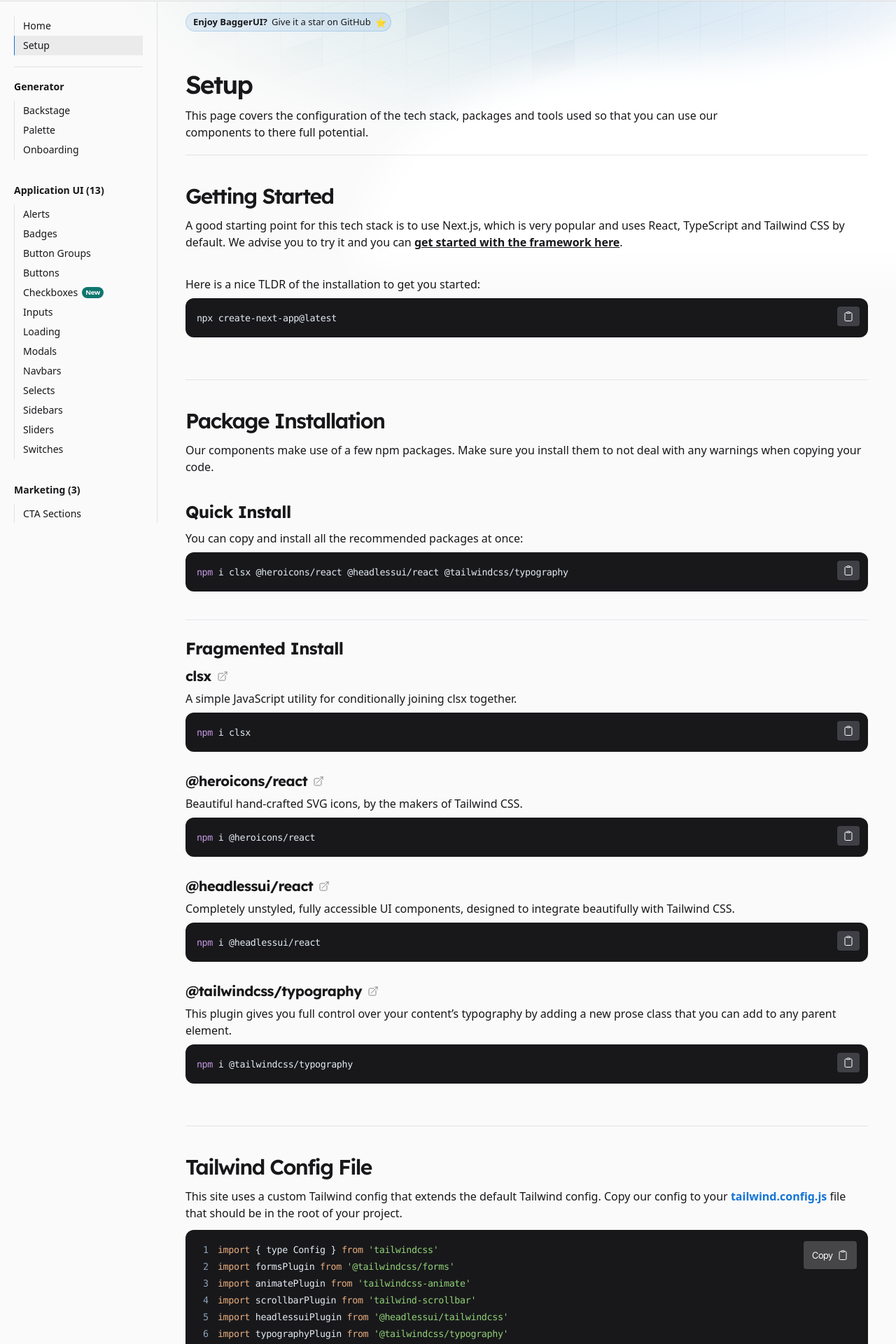
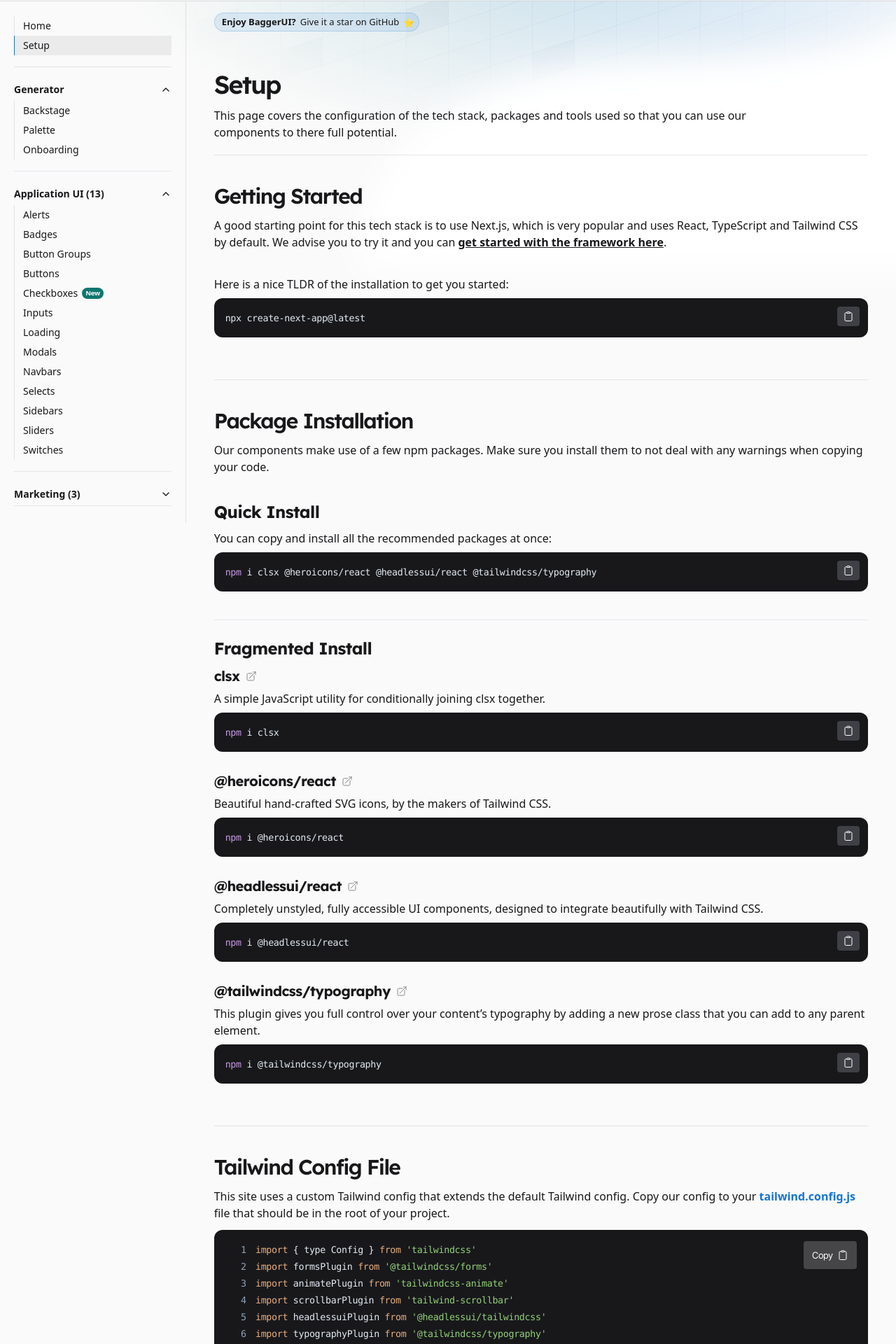
Before and after one commit to kiko-g/bagger-ui, a Next.js app: page /setup in a window 1280 px wide. Shown: the part 53-1973 px from the top of the page at 70% size. Built offline with nearby package versions, Linux system fonts and the light colour scheme.

Commit message:
add sidebar accordions

```diff
--- a/package.json
+++ b/package.json
@@ -13,6 +13,7 @@
     "@headlessui/react": "^2.1.2",
     "@headlessui/tailwindcss": "^0.2.1",
     "@heroicons/react": "^2.1.5",
+    "@radix-ui/react-accordion": "^1.2.1",
     "@radix-ui/react-popover": "^1.1.2",
     "@radix-ui/react-slot": "^1.1.0",
     "@tailwindcss/forms": "^0.5.7",
--- a/src/components/layout/Navigation.tsx
+++ b/src/components/layout/Navigation.tsx
@@ -2,6 +2,7 @@
 
 import { SidebarItem } from './SidebarItem'
 import { applicationUiNav, generalNav, generatorNav, marketingNav, eCommerceNav } from '@/utils/data'
+import { Accordion, AccordionContent, AccordionItem, AccordionTrigger } from '@/components/ui/accordion'
 
 export function Navigation({ location }: { location: string }) {
   const generalNavFiltered = generalNav.filter((item) => item.shown)
@@ -23,9 +24,13 @@
         })}
       </ul>
 
-      <div>
-        <p className="mb-2 text-sm font-bold">Generator</p>
-        <ul className="flex w-full flex-col pb-4 pl-0">
+      <Accordion type="single" collapsible defaultValue="item-1">
+        <AccordionItem value="item-1">
+          <AccordionTrigger className="py-1 text-sm font-bold hover:no-underline hover:opacity-80">
+            <span className="pr-20">Generator</span>
+          </AccordionTrigger>
+          <AccordionContent>
+            <ul className="flex w-full flex-col pl-0">
               {generatorNavFiltered.map((item, itemIdx) => {
                 const isActive = location.toLowerCase() === item.name.toLowerCase()
                 return (
@@ -35,11 +40,17 @@
                 )
               })}
             </ul>
-      </div>
+          </AccordionContent>
+        </AccordionItem>
+      </Accordion>
 
-      <div>
-        <p className="mb-2 text-sm font-bold">Application UI ({applicationUiNavFiltered.length})</p>
-        <ul className="flex w-full flex-col pb-4 pl-0">
+      <Accordion type="single" collapsible defaultValue="item-2">
+        <AccordionItem value="item-2">
+          <AccordionTrigger className="py-1 text-sm font-bold hover:no-underline hover:opacity-80">
+            <span className="pr-20">Application UI ({applicationUiNavFiltered.length})</span>
+          </AccordionTrigger>
+          <AccordionContent>
+            <ul className="flex w-full flex-col pl-0">
               {applicationUiNavFiltered.map((item, itemIdx) => {
                 const isActive = location.toLowerCase() === item.name.toLowerCase()
                 return (
@@ -49,11 +60,17 @@
                 )
               })}
             </ul>
-      </div>
+          </AccordionContent>
+        </AccordionItem>
+      </Accordion>
 
-      <div>
-        <p className="mb-2 text-sm font-bold">Marketing ({marketingNavFiltered.length})</p>
-        <ul className="flex w-full flex-col pb-4 pl-0">
+      <Accordion type="single" collapsible>
+        <AccordionItem value="item-3">
+          <AccordionTrigger className="py-1 text-sm font-bold hover:no-underline hover:opacity-80">
+            <span className="pr-20">Marketing ({marketingNavFiltered.length})</span>
+          </AccordionTrigger>
+          <AccordionContent>
+            <ul className="flex w-full flex-col pl-0">
               {marketingNavFiltered.map((item, itemIdx) => {
                 const isActive = location.toLowerCase() === item.name.toLowerCase()
                 return (
@@ -63,11 +80,17 @@
                 )
               })}
             </ul>
-      </div>
+          </AccordionContent>
+        </AccordionItem>
+      </Accordion>
 
-      <div>
-        <p className="mb-2 text-sm font-bold">Ecommerce ({eCommerceNavFiltered.length})</p>
-        <ul className="flex w-full flex-col pb-4 pl-0">
+      <Accordion type="single" collapsible>
+        <AccordionItem value="item-4">
+          <AccordionTrigger className="py-1 text-sm font-bold hover:no-underline hover:opacity-80">
+            <span className="pr-20">Ecommerce ({eCommerceNavFiltered.length})</span>
+          </AccordionTrigger>
+          <AccordionContent>
+            <ul className="flex w-full flex-col pl-0">
               {eCommerceNavFiltered.map((item, itemIdx) => {
                 const isActive = location.toLowerCase() === item.name.toLowerCase()
                 return (
@@ -77,7 +100,9 @@
                 )
               })}
             </ul>
-      </div>
+          </AccordionContent>
+        </AccordionItem>
+      </Accordion>
     </aside>
   )
 }
--- /dev/null
+++ b/src/components/ui/accordion.tsx
@@ -0,0 +1,58 @@
+"use client"
+
+import * as React from "react"
+import * as AccordionPrimitive from "@radix-ui/react-accordion"
+import { ChevronDown } from "lucide-react"
+
+import { cn } from "@/lib/utils"
+
+const Accordion = AccordionPrimitive.Root
+
+const AccordionItem = React.forwardRef<
+  React.ElementRef<typeof AccordionPrimitive.Item>,
+  React.ComponentPropsWithoutRef<typeof AccordionPrimitive.Item>
+>(({ className, ...props }, ref) => (
+  <AccordionPrimitive.Item
+    ref={ref}
+    className={cn("border-b", className)}
+    {...props}
+  />
+))
+AccordionItem.displayName = "AccordionItem"
+
+const AccordionTrigger = React.forwardRef<
+  React.ElementRef<typeof AccordionPrimitive.Trigger>,
+  React.ComponentPropsWithoutRef<typeof AccordionPrimitive.Trigger>
+>(({ className, children, ...props }, ref) => (
+  <AccordionPrimitive.Header className="flex">
+    <AccordionPrimitive.Trigger
+      ref={ref}
+      className={cn(
+        "flex flex-1 items-center justify-between py-4 font-medium transition-all hover:underline [&[data-state=open]>svg]:rotate-180",
+        className
+      )}
+      {...props}
+    >
+      {children}
+      <ChevronDown className="h-4 w-4 shrink-0 transition-transform duration-200" />
+    </AccordionPrimitive.Trigger>
+  </AccordionPrimitive.Header>
+))
+AccordionTrigger.displayName = AccordionPrimitive.Trigger.displayName
+
+const AccordionContent = React.forwardRef<
+  React.ElementRef<typeof AccordionPrimitive.Content>,
+  React.ComponentPropsWithoutRef<typeof AccordionPrimitive.Content>
+>(({ className, children, ...props }, ref) => (
+  <AccordionPrimitive.Content
+    ref={ref}
+    className="overflow-hidden text-sm transition-all data-[state=closed]:animate-accordion-up data-[state=open]:animate-accordion-down"
+    {...props}
+  >
+    <div className={cn("pb-4 pt-0", className)}>{children}</div>
+  </AccordionPrimitive.Content>
+))
+
+AccordionContent.displayName = AccordionPrimitive.Content.displayName
+
+export { Accordion, AccordionItem, AccordionTrigger, AccordionContent }
--- a/tailwind.config.ts
+++ b/tailwind.config.ts
@@ -9,7 +9,7 @@
 
 const config: Config = {
   content: ['./src/**/*.{js,mjs,jsx,ts,tsx,mdx}'],
-  darkMode: 'class',
+  darkMode: ['class', 'class'],
   theme: {
   	fontSize: {
   		'3xs': ['0.60rem', { lineHeight: '0.75rem' }],
@@ -26,63 +26,85 @@
   		'6xl': ['3.75rem', { lineHeight: '1' }],
   		'7xl': ['4.5rem', { lineHeight: '1' }],
   		'8xl': ['6rem', { lineHeight: '1' }],
-      '9xl': ['8rem', { lineHeight: '1' }],
+  		'9xl': ['8rem', { lineHeight: '1' }]
   	},
-    typography: typographyStyles,
+  	typography: 'typographyStyles',
   	extend: {
   		colors: {
   			slate: {
-          '150': '#eaeef4',
+  				'150': '#eaeef4'
   			},
   			primary: {
-          50: '#f0f8ff',
-          100: '#dff1fe',
-          200: '#bce0fd',
-          300: '#85cafe',
-          400: '#4db0f9',
-          500: '#3393f8',
-          600: '#1474d6',
-          700: '#115ea4',
-          800: '#114a97',
-          900: '#132f78',
-          950: '#0d2a4d',
+  				'50': '#f0f8ff',
+  				'100': '#dff1fe',
+  				'200': '#bce0fd',
+  				'300': '#85cafe',
+  				'400': '#4db0f9',
+  				'500': '#3393f8',
+  				'600': '#1474d6',
+  				'700': '#115ea4',
+  				'800': '#114a97',
+  				'900': '#132f78',
+  				'950': '#0d2a4d'
   			},
   			secondary: {
-          50: '#f5fffb',
-          100: '#ddf0e9',
-          200: '#c4e1d7',
-          300: '#acd3c5',
-          400: '#93c4b3',
-          500: '#7bb5a2',
-          600: '#62a690',
-          700: '#4a977e',
-          800: '#31896c',
-          900: '#197a5a',
-          950: '#005649',
-        },
+  				'50': '#f5fffb',
+  				'100': '#ddf0e9',
+  				'200': '#c4e1d7',
+  				'300': '#acd3c5',
+  				'400': '#93c4b3',
+  				'500': '#7bb5a2',
+  				'600': '#62a690',
+  				'700': '#4a977e',
+  				'800': '#31896c',
+  				'900': '#197a5a',
+  				'950': '#005649'
+  			}
   		},
   		borderRadius: {
   			lg: 'var(--radius)',
   			md: 'calc(var(--radius) - 2px)',
-        sm: 'calc(var(--radius) - 4px)',
+  			sm: 'calc(var(--radius) - 4px)'
   		},
   		boxShadow: {
-        glow: '0 0 4px rgb(0 0 0 / 0.1)',
+  			glow: '0 0 4px rgb(0 0 0 / 0.1)'
   		},
   		maxWidth: {
   			lg: '33rem',
   			'2xl': '40rem',
   			'3xl': '50rem',
   			'5xl': '66rem',
-        '8xl': '88rem',
+  			'8xl': '88rem'
   		},
   		opacity: {
-        1: '0.01',
-        2.5: '0.025',
-        7.5: '0.075',
-        15: '0.15',
+  			'1': '0.01',
+  			'15': '0.15',
+  			'2.5': '0.025',
+  			'7.5': '0.075'
   		},
+  		keyframes: {
+  			'accordion-down': {
+  				from: {
+  					height: '0'
   				},
+  				to: {
+  					height: 'var(--radix-accordion-content-height)'
+  				}
+  			},
+  			'accordion-up': {
+  				from: {
+  					height: 'var(--radix-accordion-content-height)'
+  				},
+  				to: {
+  					height: '0'
+  				}
+  			}
+  		},
+  		animation: {
+  			'accordion-down': 'accordion-down 0.2s ease-out',
+  			'accordion-up': 'accordion-up 0.2s ease-out'
+  		}
+  	}
   },
   plugins: [scrollbarPlugin, formsPlugin, animatePlugin, typographyPlugin, headlessuiPlugin],
 }
```
Also changed, not shown: 1 other file (tests, documents, lock files or other folders). Lines whose indentation alone changed are shown as unchanged.
